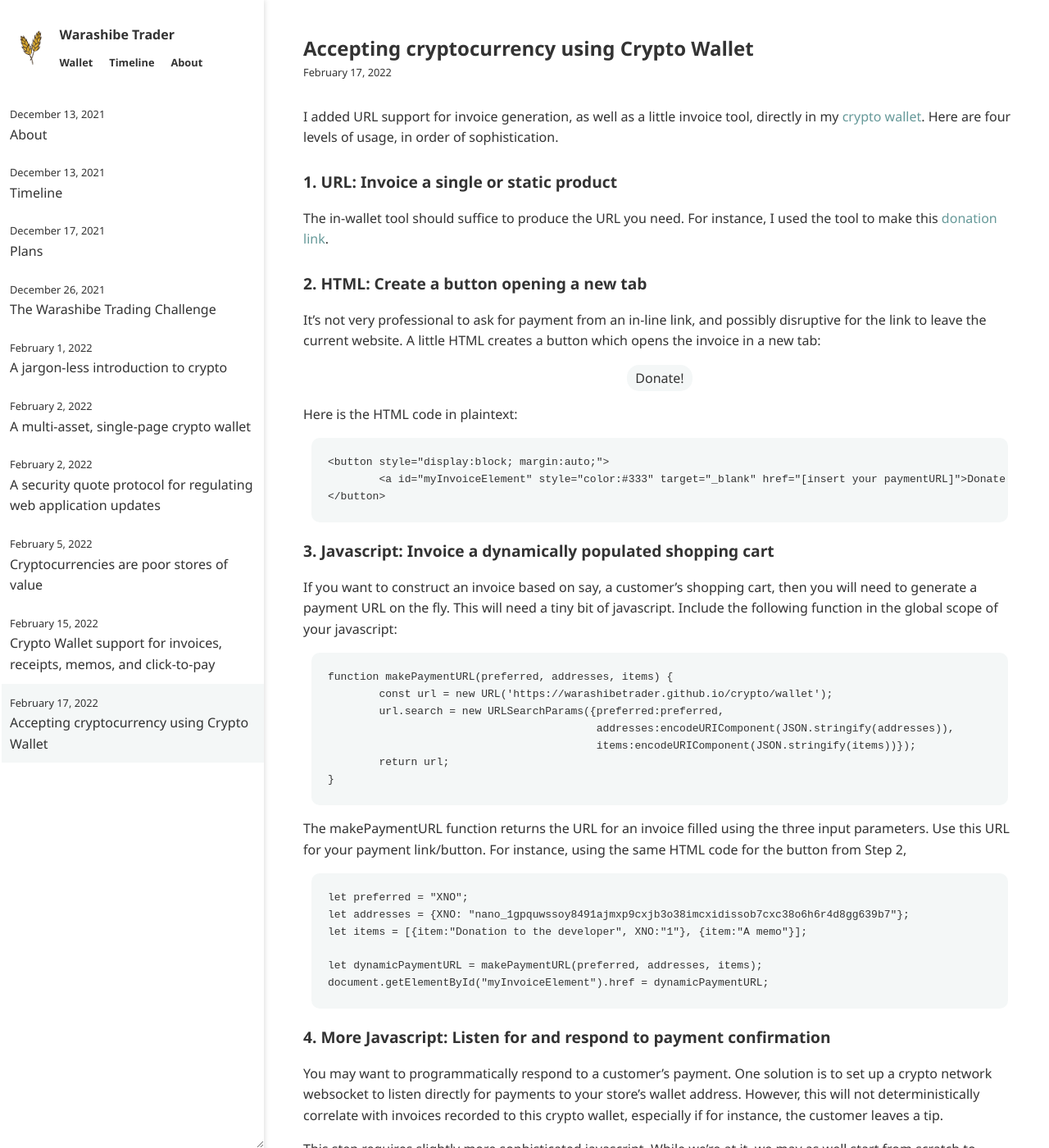
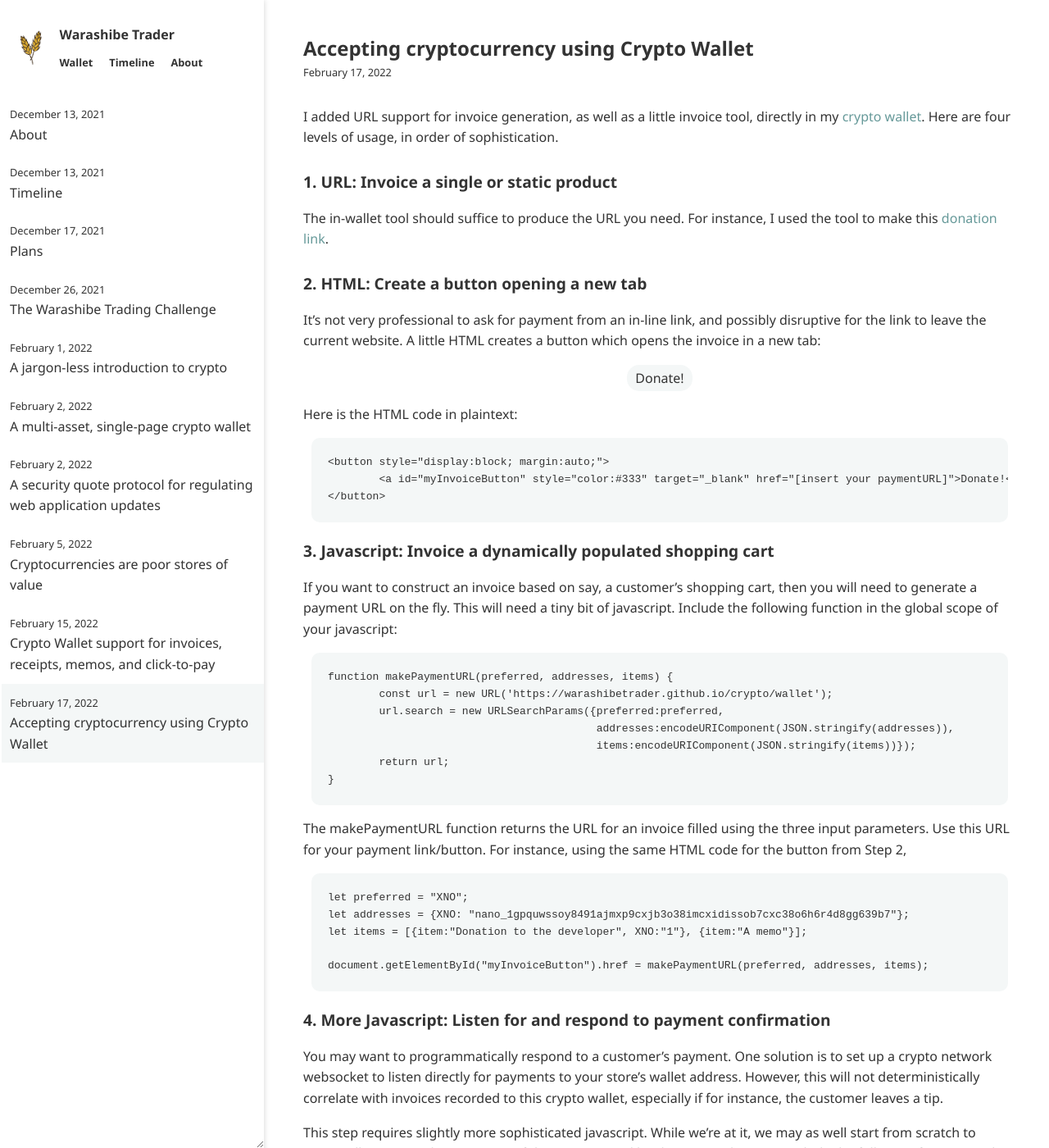
Before and after one commit to warashibetrader/warashibetrader.github.io, a Jekyll site: the page built from _posts/2022-02-17-invoices.md, in a window 1280 px wide and 1400 px high. Shown: the whole window at 82% size. Built offline with Jekyll 4.4.1, drawn with Linux system fonts in a browser that asks for light colours.

Commit message:
Update 2022-02-17-invoices.md

```diff
--- a/_posts/2022-02-17-invoices.md
+++ b/_posts/2022-02-17-invoices.md
@@ -15,12 +15,12 @@ The in-wallet tool should suffice to produce the URL you need. For instance, I u
 
 It's not very professional to ask for payment from an in-line link, and possibly disruptive for the link to leave the current website. A little HTML creates a button which opens the invoice in a new tab:
 
-<button id="myInvoiceElement" style="display:block; margin:auto;"><a style="color:#333" target="_blank" href="https://warashibetrader.github.io/crypto/wallet?preferred=XNO&addresses=%257B%2522XNO%2522%253A%2522nano_1gpquwssoy8491ajmxp9cxjb3o38imcxidissob7cxc38o6h6r4d8gg639b7%2522%257D&items=%255B%257B%2522item%2522%253A%2522Donation%2520to%2520the%2520developer%2522%252C%2522XNO%2522%253A%25221%2522%257D%252C%257B%2522item%2522%253A%2522A%2520memo%2522%252C%2522XNO%2522%253A%2522%2522%257D%255D">Donate!</a></button>
+<button style="display:block; margin:auto;"><a style="color:#333" target="_blank" href="https://warashibetrader.github.io/crypto/wallet?preferred=XNO&addresses=%257B%2522XNO%2522%253A%2522nano_1gpquwssoy8491ajmxp9cxjb3o38imcxidissob7cxc38o6h6r4d8gg639b7%2522%257D&items=%255B%257B%2522item%2522%253A%2522Donation%2520to%2520the%2520developer%2522%252C%2522XNO%2522%253A%25221%2522%257D%252C%257B%2522item%2522%253A%2522A%2520memo%2522%252C%2522XNO%2522%253A%2522%2522%257D%255D">Donate!</a></button>
 
 Here is the HTML code in plaintext:
 
 	<button style="display:block; margin:auto;">
-		<a id="myInvoiceElement" style="color:#333" target="_blank" href="[insert your paymentURL]">Donate!</a>
+		<a id="myInvoiceButton" style="color:#333" target="_blank" href="[insert your paymentURL]">Donate!</a>
 	</button>
 
 
@@ -42,8 +42,7 @@ The makePaymentURL function returns the URL for an invoice filled using the thre
 	let addresses = {XNO: "nano_1gpquwssoy8491ajmxp9cxjb3o38imcxidissob7cxc38o6h6r4d8gg639b7"};
 	let items = [{item:"Donation to the developer", XNO:"1"}, {item:"A memo"}];
 
-	let dynamicPaymentURL = makePaymentURL(preferred, addresses, items);
-	document.getElementById("myInvoiceElement").href = dynamicPaymentURL;
+	document.getElementById("myInvoiceButton").href = makePaymentURL(preferred, addresses, items);
 
 
 ### 4. More Javascript: Listen for and respond to payment confirmation
```
